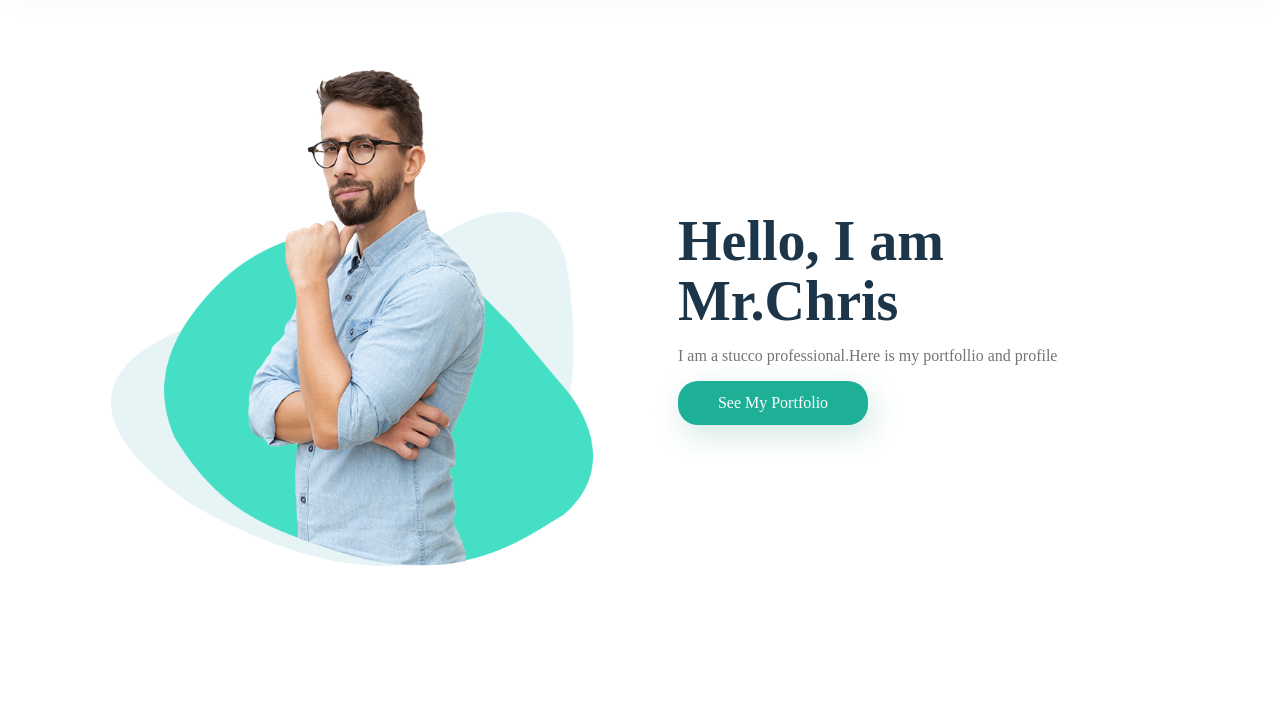
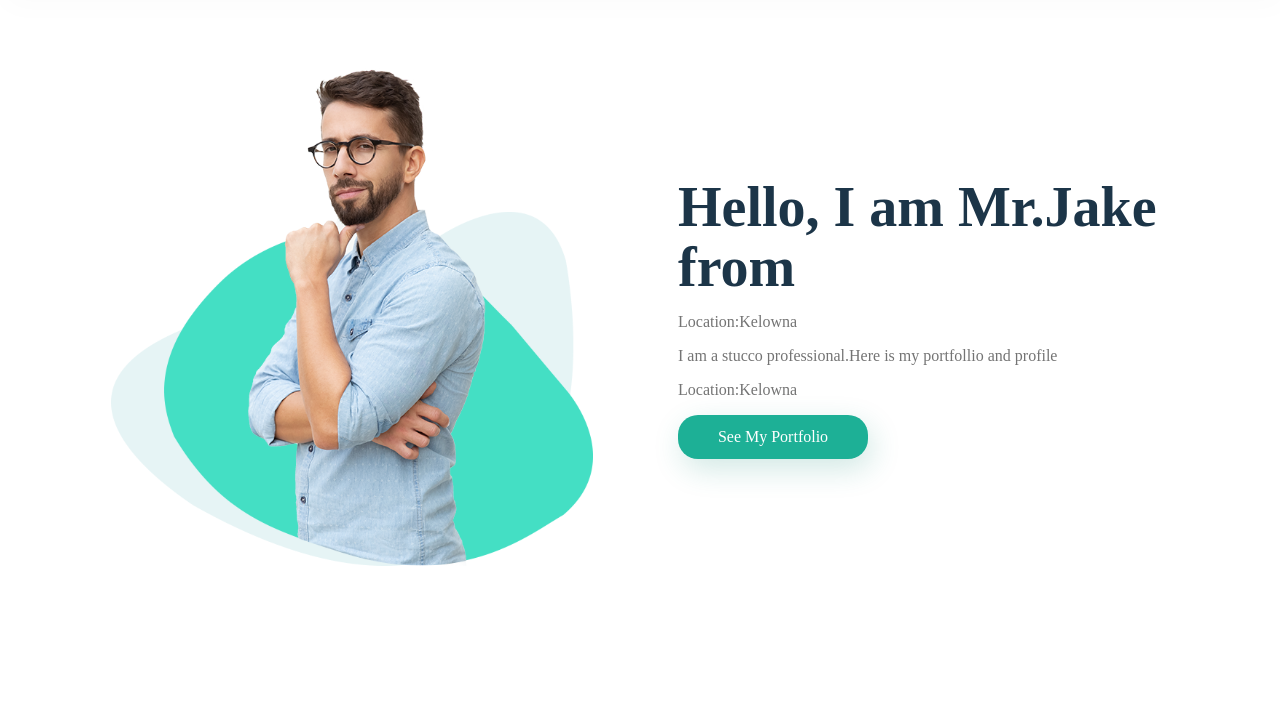
Before and after one commit to Raese-Humphrey/servicesproduct, a plain HTML site: page index.html in a window 1280 px wide. Shown: the part 82-800 px from the top of the page. Drawn offline with Linux system fonts and the light colour scheme.

Commit message:
Update index.html

```diff
--- a/index.html
+++ b/index.html
@@ -45,8 +45,10 @@
 	</div>
 	<!--text-------------->
 	<div class="main-text">
-		<h1>Hello, I am Mr.Chris</h1>
+		<h1>Hello, I am Mr.Jake from</h1>
+		<p>Location:Kelowna</p>
 		<p>I am a stucco professional.Here is my portfollio and profile</p>
+		<p>Location:Kelowna</p>
 	<!--btn------->
 		<a href="#" class="portfolio-btn">See My Portfolio</a>
 	</div>
```
